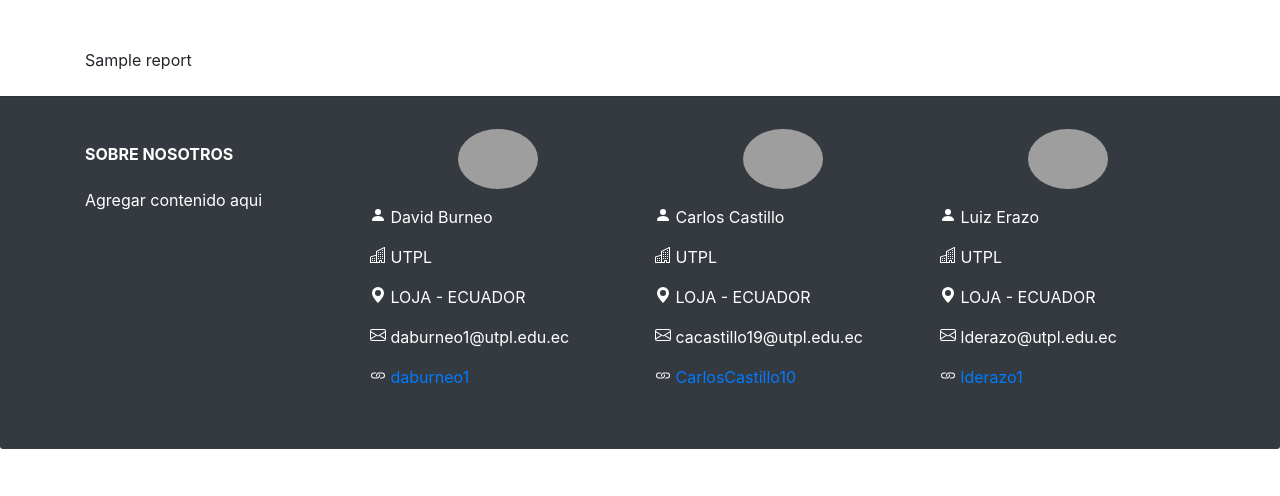
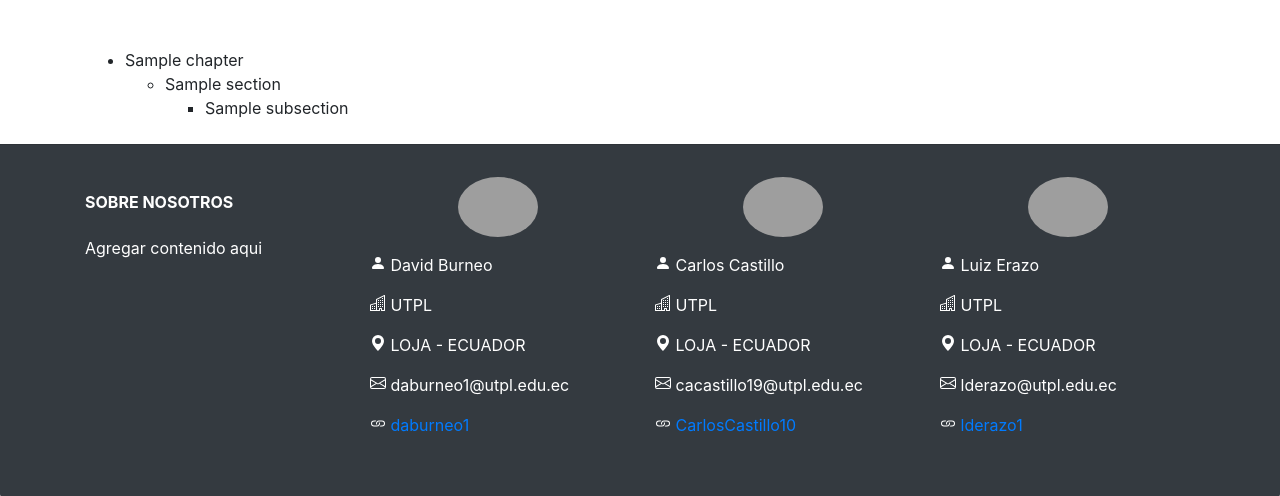
Before and after one commit to CarlosCastillo10/app-flask-openCampus, a Flask app: template app/templates/view_details.html in a window 1280 px wide. Shown: the part 56-552 px from the top of the page. Run offline with Flask 2, Linux system fonts and the light colour scheme; the template is opened without the code that fills it: most values are stand-ins (such as "Sample title", 1, 10 or a date in 2020); some libraries are stand-ins or nearby versions; grey boxes are pictures that could not be loaded.

Commit message:
Agregando visualizacion inicial de los reportes

```diff
--- a/app/templates/report.html
+++ b/app/templates/report.html
@@ -31,7 +31,8 @@
                             "sPrevious": "Anterior"
                         },
                         "sProcessing": "Procesando..."
-                    }
+                    },
+                    "lengthMenu": [[-1, 10, 25, 50], ["Todos", 10, 25, 50]]
                 });
             } );
         </script>
--- a/app/templates/view_details.html
+++ b/app/templates/view_details.html
@@ -1,7 +1,69 @@
 {% extends "master_template.html" %}
 
 {% block content %}
+    <ul>
+        {% for chapter in report.status.detailChapters %}
+            <li>
+                {{ chapter.chapterName }}
+                {% if chapter.sections %}
+                    <ul>
+                        {% for section in chapter.sections %}
+                            <li>
+                                {{ section.sectionName }}
+                                <ul>
+                                    {% for subsection in section.subsections %}
+                                        {% if subsection %}
+                                            <li>
+                                                {{ subsection.subsectionName }}
+                                                {% if subsection.errors %}
+                                                    <ul>
+                                                        {% for error in subsection.errors %}
+                                                             <li>
+                                                                <div class="alert alert-danger" role="alert">
+                                                                    {{ error.errorName }}
+                                                                    <ul>
+                                                                        {% for url in error.urls %}
+                                                                            <li>
+                                                                                {{ url }}
+                                                                            </li>
+                                                                        {% endfor %}
+                                                                    </ul>
+                                                                </div>
+                                                            </li>
+                                                        {% endfor %}
+                                                    </ul>
+                                                {% endif %}
+                                            </li>
+                                        {% endif %}
+                                    {% endfor %}
+                                </ul>
+                                {% if section.emptyContent %}
+                                    <div class="alert alert-danger" role="alert">
+                                        Contenido vacio
+                                    </div>
+                                {% endif %}
 
-    {{report}}
-
+                                {% if section.errors %}
+                                    {% for error in section.errors %}
+                                        <li>
+                                            <div class="alert alert-danger" role="alert">
+                                                {{ error.errorName }}
+                                                <ul>
+                                                    {% for url in error.urls %}
+                                                        <li>
+                                                            {{ url }}
+                                                        </li>
+                                                    {% endfor %}
+                                                </ul>
+                                            </div>
+                                        </li>
+                                    {% endfor %}
+                                {% endif %}
+                            </li>
+                        {% endfor %}
+                    </ul>
+                {% endif %}
+            </li>
+        {% endfor %}
+    </ul>
 {% endblock %}
```
Also changed, not shown: app/run.py (+6 -1 lines).
